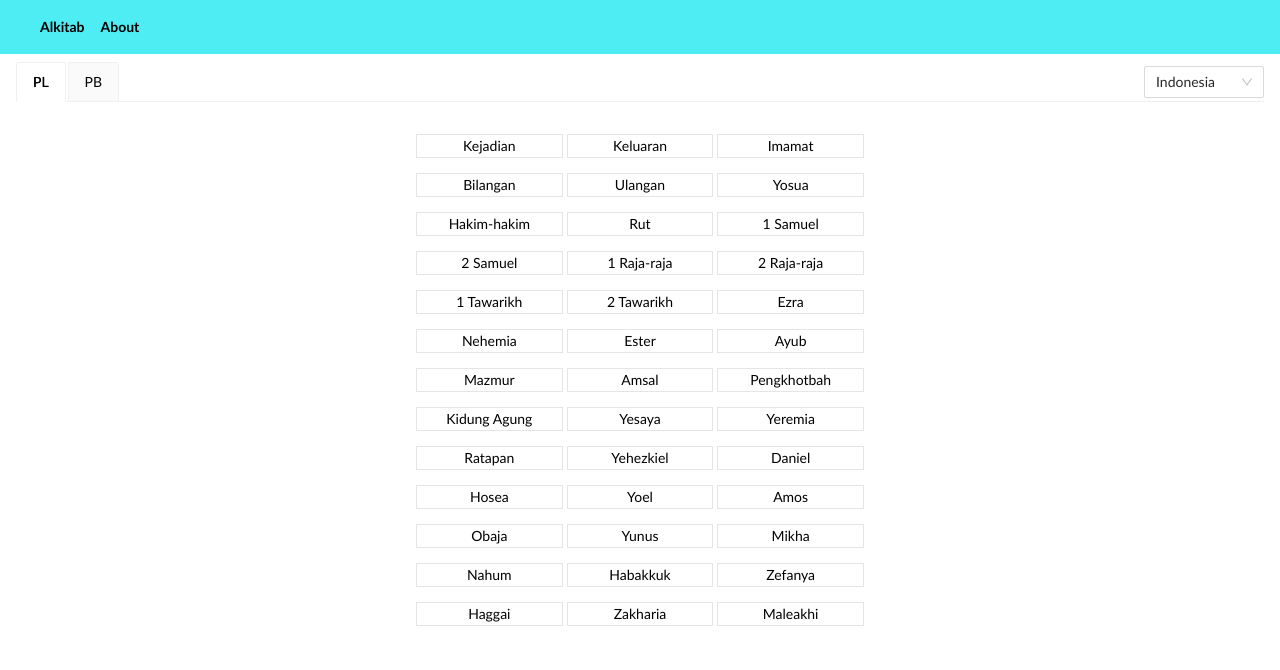
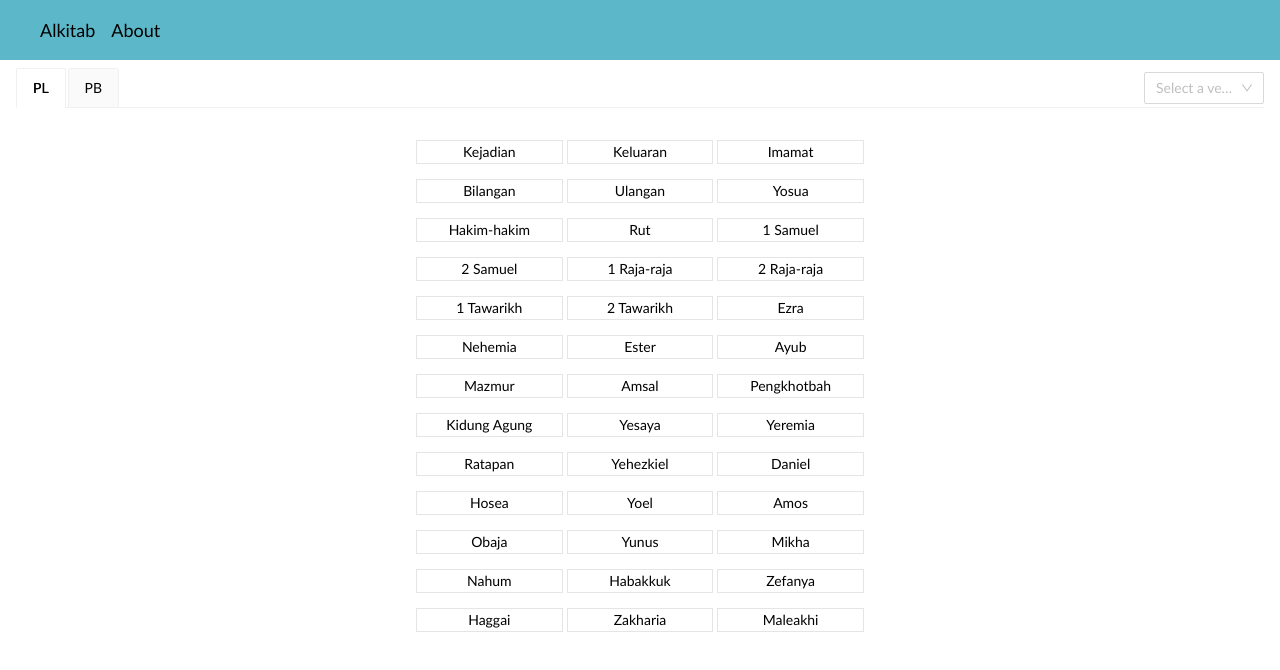
Before and after one commit to ericksih/alkitab, a React (Create React App) app: page / in a window 1280 px wide. Shown: the top 670 px of the page. Built offline with nearby package versions, Linux system fonts and the light colour scheme.

Commit message:
select default search

```diff
--- a/src/App.css
+++ b/src/App.css
@@ -13,17 +13,18 @@
     display: flex;
     align-items: center;
     padding: 0.5rem 2rem;
-    background-color: rgb(77, 237, 243);
+    background-color: rgb(92, 184, 200);
 }
 
 .nav-link {
     color: rgb(0, 0, 0);
-    font-weight: bold;
+    font-size: large;
     margin: 0.5rem;
 }
 
 .nav-link:hover {
     color: rgb(0, 0, 0);
+
 }
 /* End Navigation */
 
--- a/src/pages/Home.js
+++ b/src/pages/Home.js
@@ -19,10 +19,10 @@ const Home = () => {
         tabPosition='top'
         tabBarExtraContent={
           <Select
-            defaultValue='tb'
+            showSearch
+            placeholder='Select a version'
             style={{ width: 120 }}
             onChange={(value) => setVersion(value)}
-            showSearch
           >
             <Option value='tb'>Indonesia</Option>
             <Option value='av'>English</Option>
```
